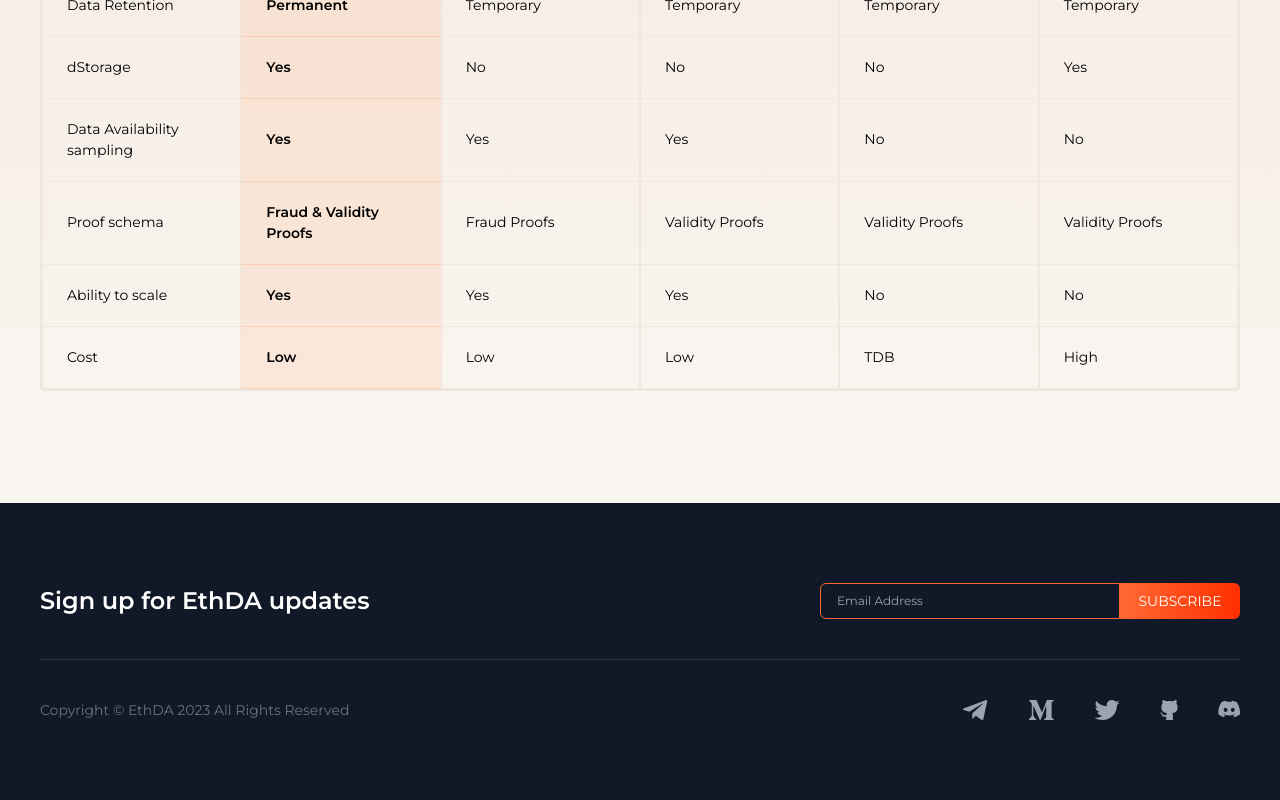
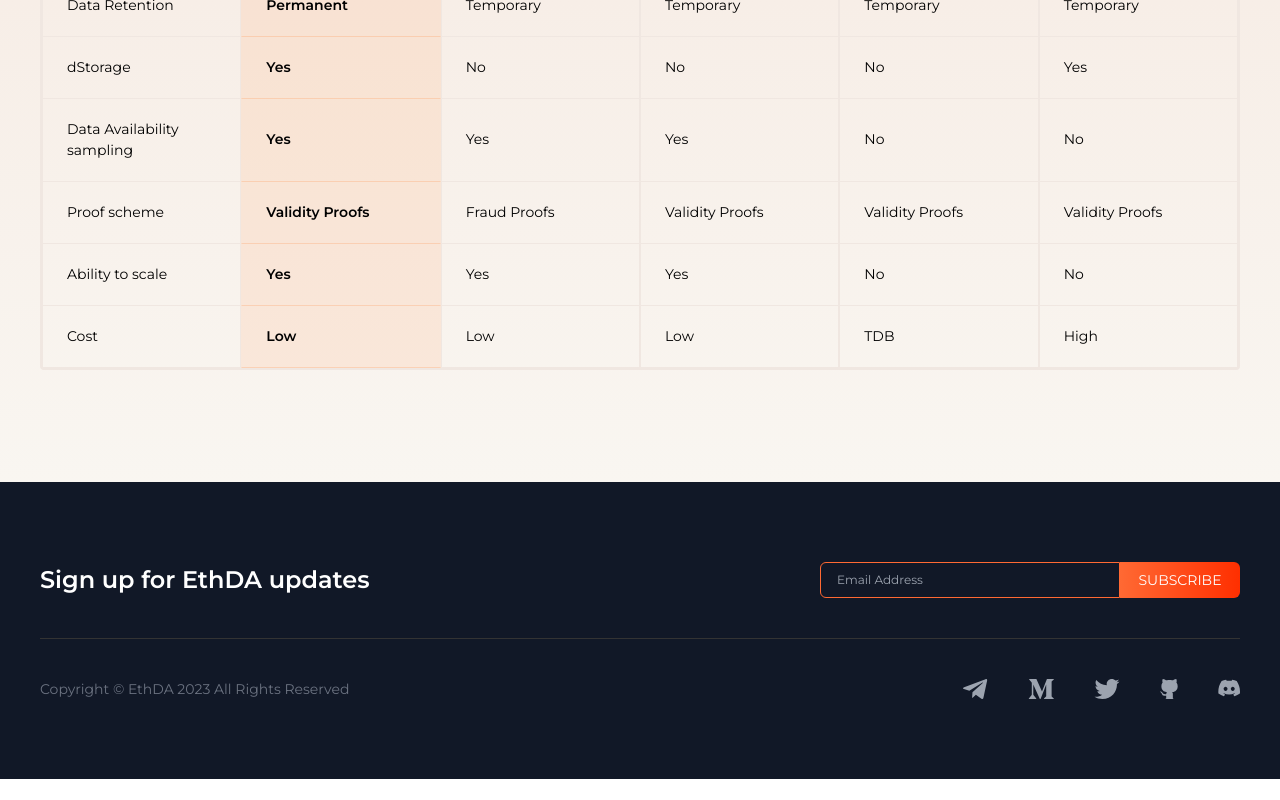
Before and after one commit to crustio/ethda-home, a Next.js app: page / in a window 1280 px wide. Shown: the part 3457-4257 px from the top of the page. After the commit the page ends 4236 px from the top, so only its background shows below. Built offline with nearby package versions, Linux system fonts and the light colour scheme.

Commit message:
Update text

```diff
--- a/components/Competitive.tsx
+++ b/components/Competitive.tsx
@@ -68,8 +68,8 @@ export const Competitive = () => {
             <div className='w-1/6'>No</div>
           </div>
           <div className='flex rower'>
-            <div className='w-1/6'>Proof schema</div>
-            <div className='w-1/6 rower-primary'>Fraud & Validity Proofs</div>
+            <div className='w-1/6'>Proof scheme</div>
+            <div className='w-1/6 rower-primary'>Validity Proofs</div>
             <div className='w-1/6'>Fraud Proofs</div>
             <div className='w-1/6'>Validity Proofs</div>
             <div className='w-1/6'>Validity Proofs</div>
```
